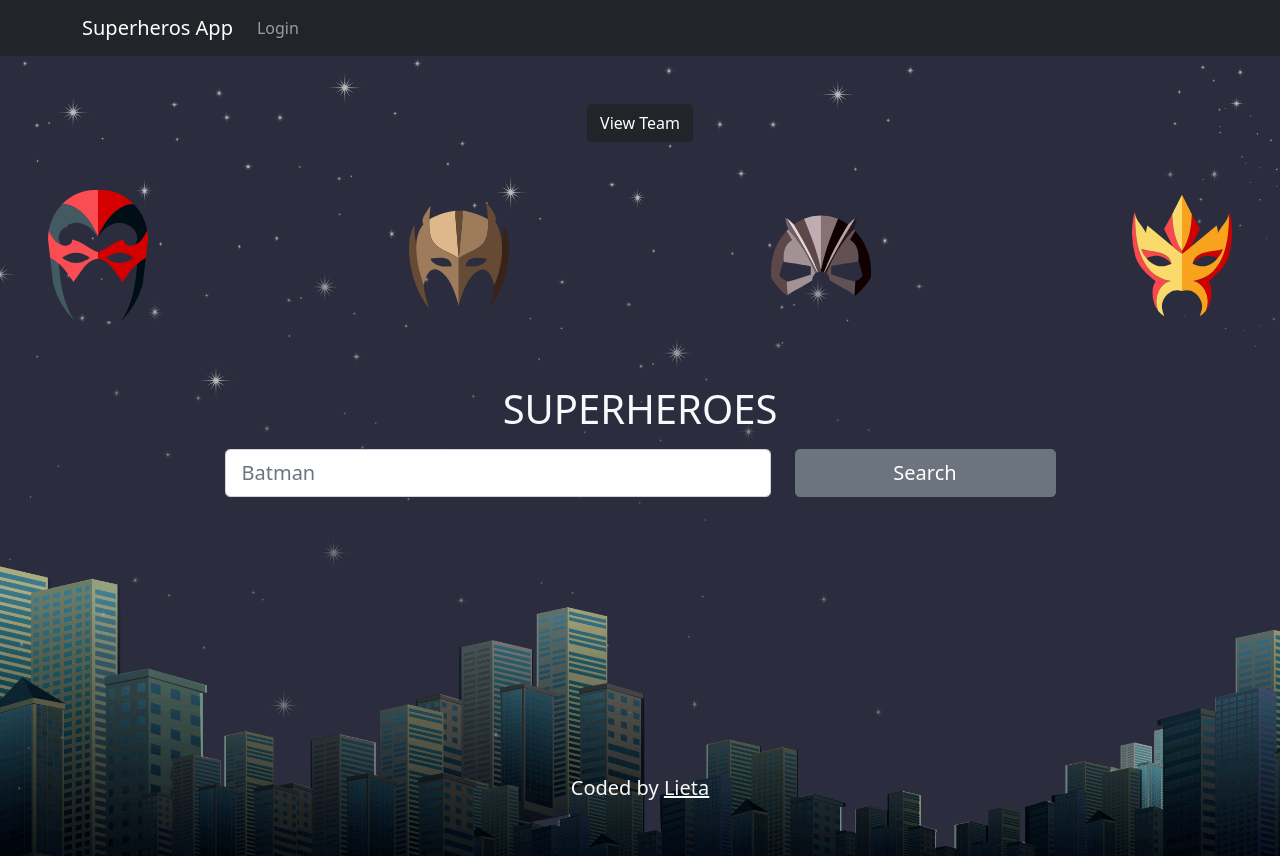
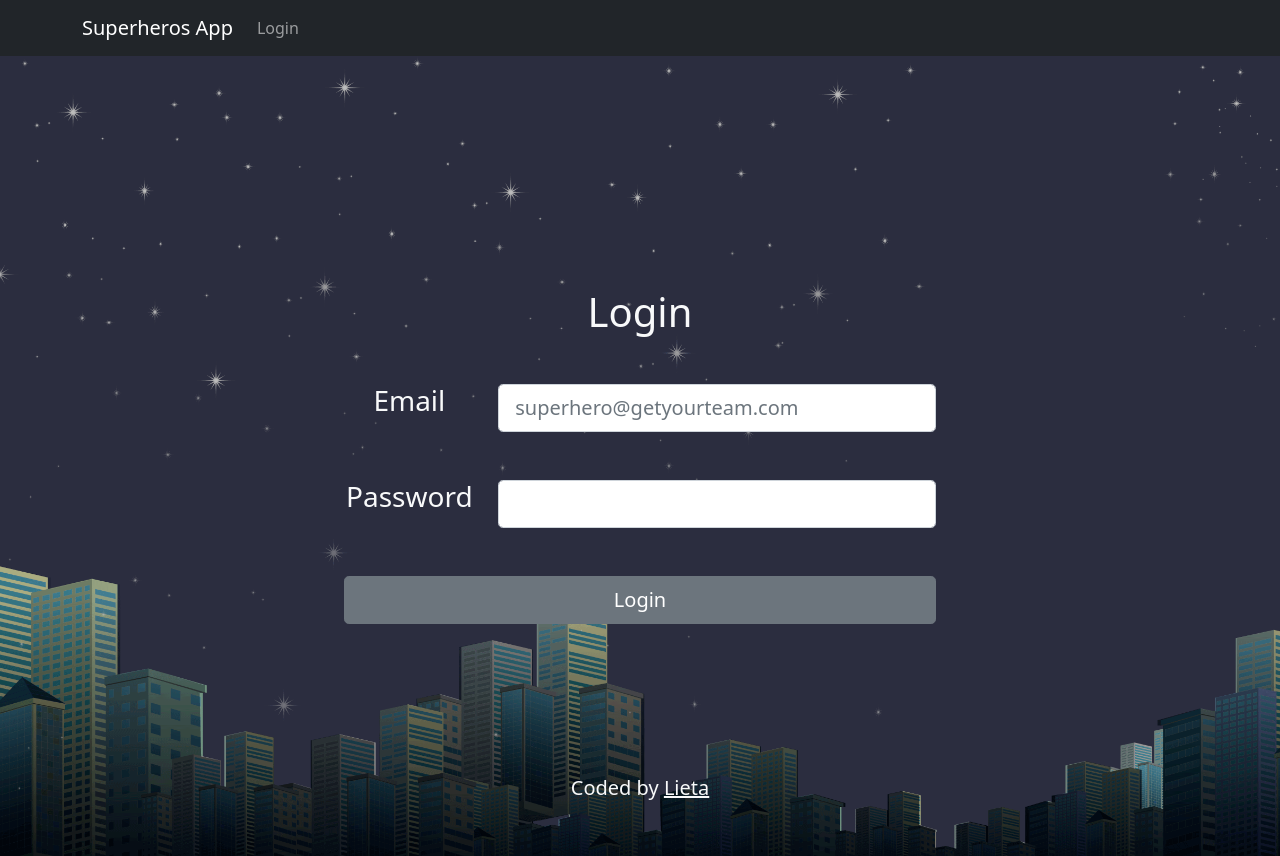
Before and after one commit to lieta96/superhero-app, a React (Create React App) app: page / in a window 1280 px wide. Built offline with nearby package versions, Linux system fonts and the light colour scheme.

Commit message:
habilitacion login

```diff
--- a/src/App.js
+++ b/src/App.js
@@ -13,7 +13,7 @@ import "bootstrap/dist/css/bootstrap.min.css";
 import { BrowserRouter as Router, Switch, Route, Link } from "react-router-dom";
 
 export default function App() {
-  const [userLogin, setUserLogin] = useState(false);
+  const [userLogin, setUserLogin] = useState(true);
 
   return (
     <Router>
```
